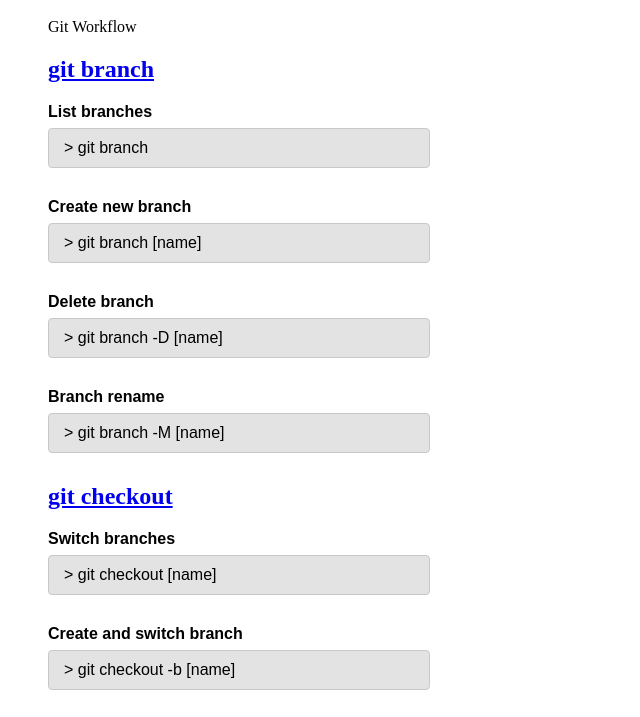
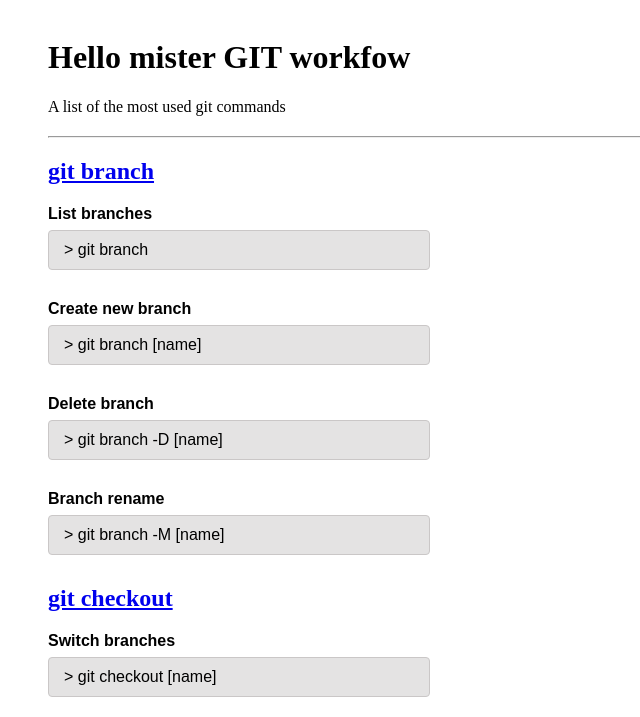
Before and after one commit to NadavNassi/git-workflow, a plain HTML site: page index.html in a window 1280 px wide. Shown: the top 717 px of the page, without its empty margins (0-640 px from the left). Drawn offline with Linux system fonts and the light colour scheme.

Commit message:
add description

```diff
--- a/index.html
+++ b/index.html
@@ -8,7 +8,11 @@
 
 <body>
   <div class="app">
-    <div>Git Workflow</div>
+    <header>
+      <h1>Hello mister GIT workfow</h1>
+      <p>A list of the most used git commands</p>
+      <hr />
+    </header>
 
     <h2>
       <a target="_blank" href="https://git-scm.com/docs/git-branch">
```
